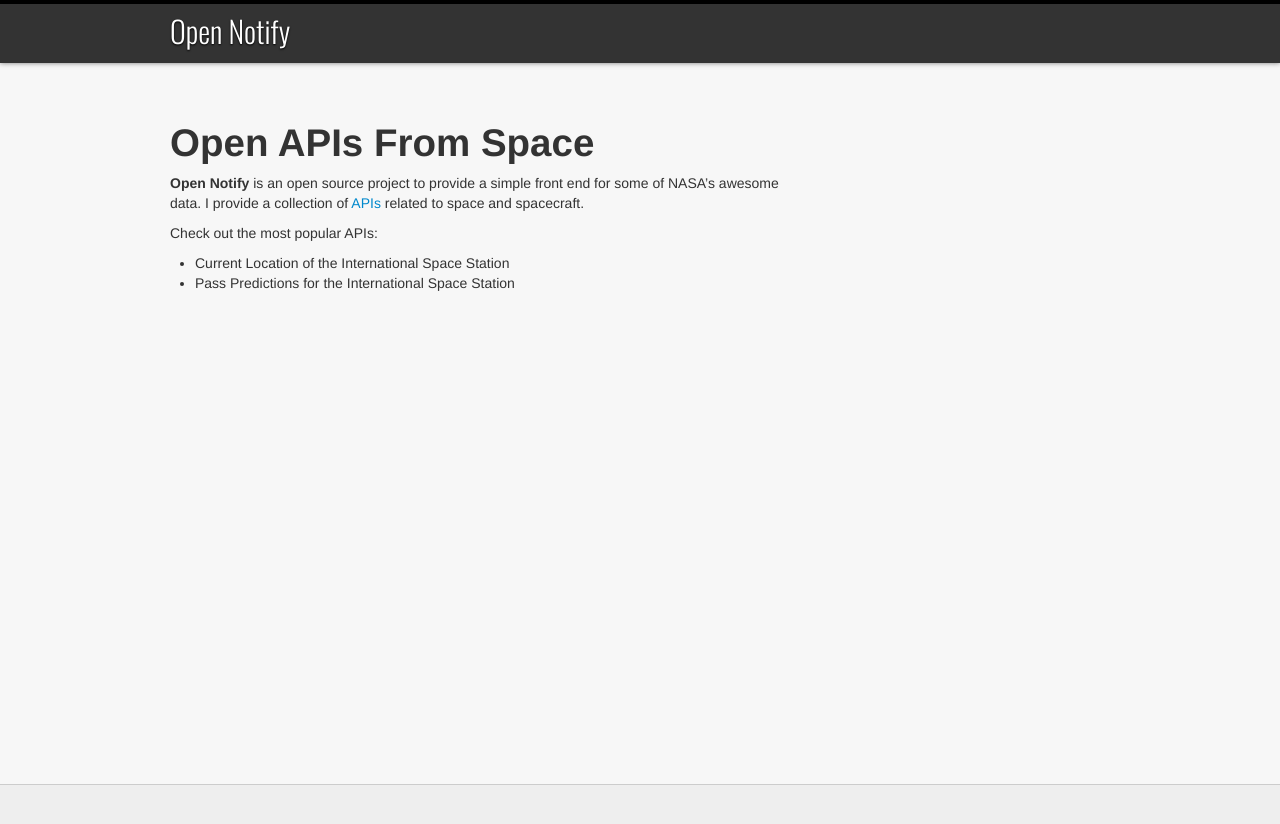
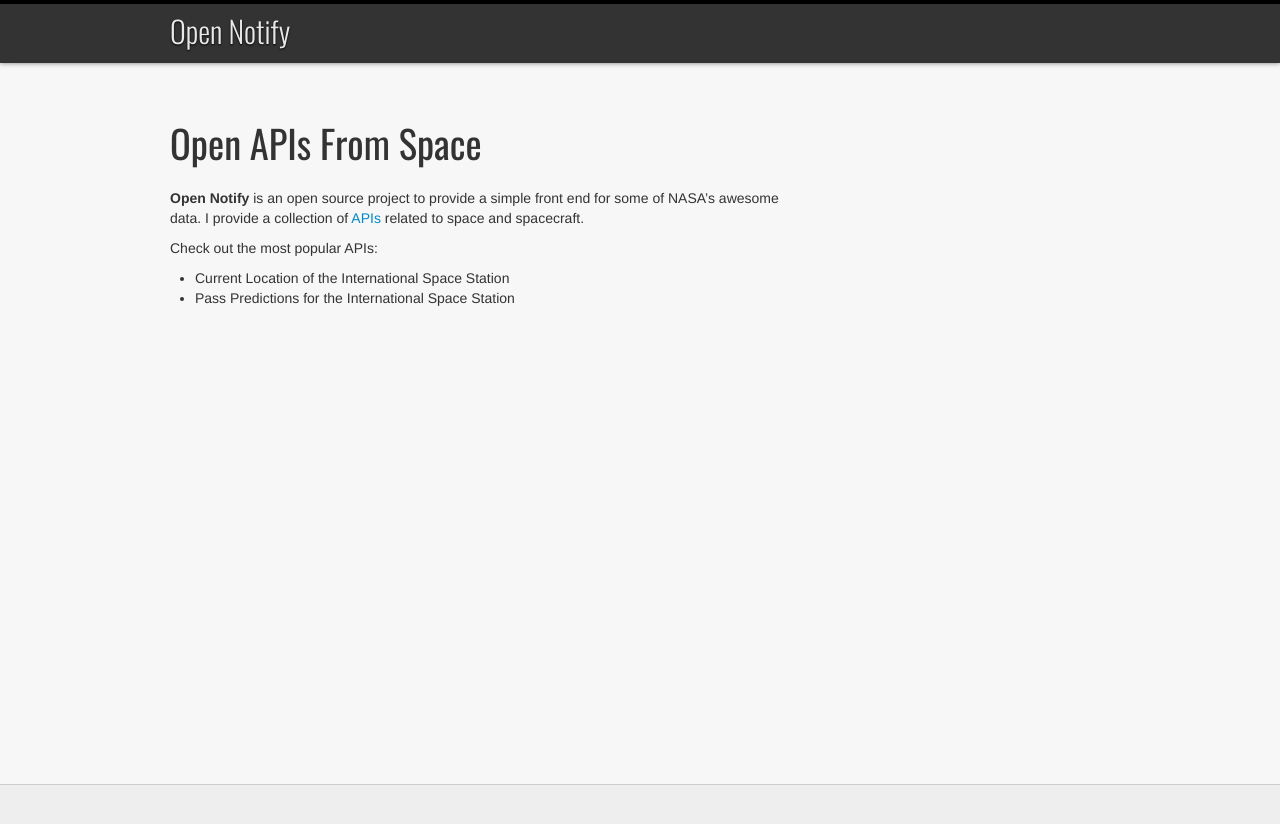
Before and after one commit to open-notify/open-notify.github.com, a Jekyll site: the page built from index.markdown, in a window 1280 px wide. Shown: the top 824 px of the page. Built offline with Jekyll 4.4.1, drawn with Linux system fonts in a browser that asks for light colours.

Commit message:
content header style and slight color change to brand

```diff
--- a/css/style.css
+++ b/css/style.css
@@ -19,7 +19,7 @@ body { background:#f7f7f7; }
     font-family: 'Oswald', sans-serif;
     font-weight: 300;
     font-size: 30px;
-    color: #fff;
+    color: #e8e8e8;
     margin-top: 0;
     padding-top: 0;
     text-shadow: 0 1px 2px #000;
@@ -29,6 +29,12 @@ body { background:#f7f7f7; }
     padding-top: 50px;
 }
 
+h1, h2, h3 {
+    margin-bottom: 25px;
+    font-family: 'Oswald', sans-serif;
+    font-weight: 400;
+}
+
 #footer {
     background: #eee;
     border-top: 1px solid #ccc;
```
